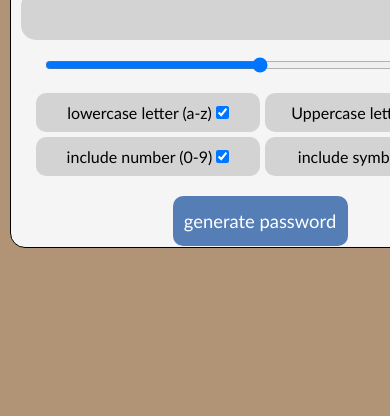
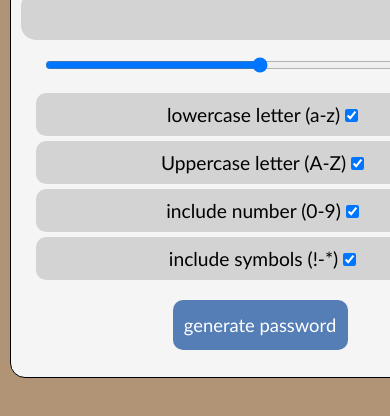
Before and after one commit to DeepakkumarCVRU/Password-generator, a plain HTML site: page index.html in a window 390 px wide. Shown: the part 132-548 px from the top of the page. Drawn offline with Linux system fonts and the light colour scheme.

Commit message:
Update style.css

```diff
--- a/style.css
+++ b/style.css
@@ -99,3 +99,14 @@ body{
   cursor: pointer;
   text-align: center;
 }
+
+@media screen and (max-width:410px) {
+  #options{
+    grid-template-columns: 1fr;
+    font-size: larger;
+  }
+
+  .container{
+    height: 450px;
+  }
+}
```
